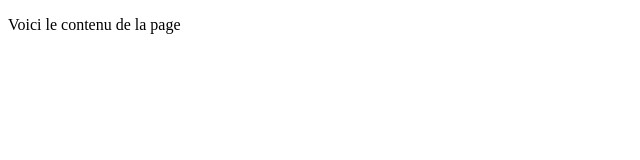
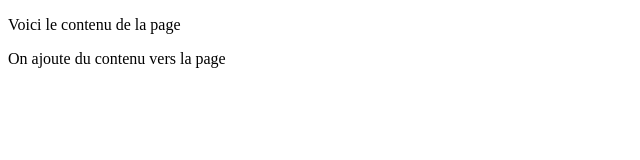
Before and after one commit to asmane1993/Project-V-Final, a plain HTML site: page index.html in a window 1280 px wide. Shown: the whole page, without its empty margins (0-640 px from the left). Drawn offline with Linux system fonts and the light colour scheme.

Commit message:
On a ajouté du contenu

```diff
--- a/index.html
+++ b/index.html
@@ -8,5 +8,6 @@
 </head>
 <body>
     <p>Voici le contenu de la page</p>
+    <p>On ajoute du contenu vers la page</p>
 </body>
 </html>
```
